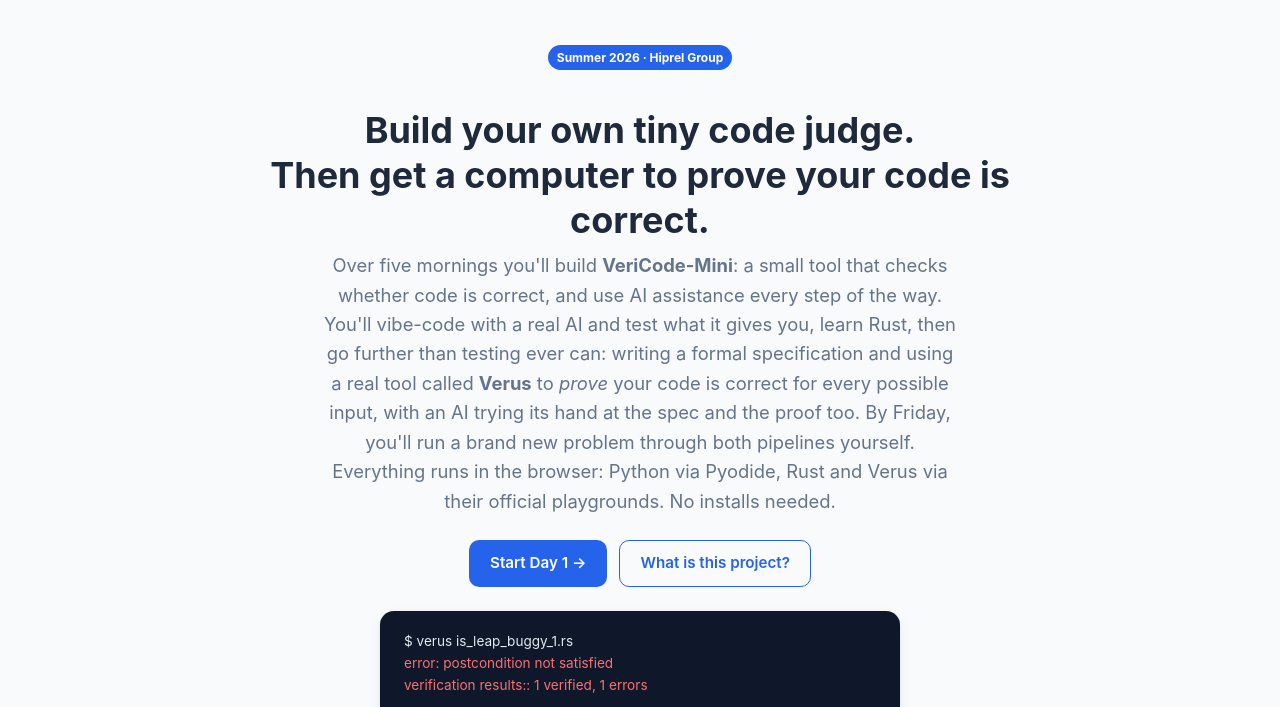
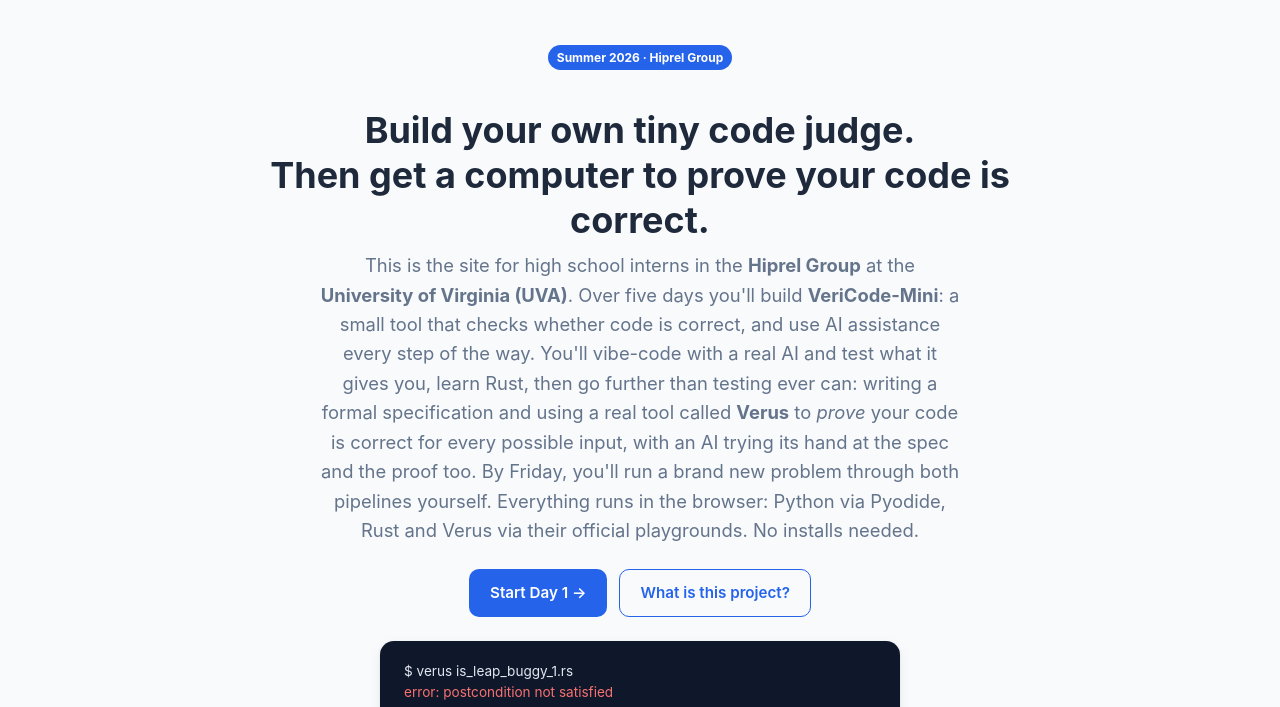
Before and after one commit to HIPREL-Group/uva-hiprel-highschool-intern, a plain HTML site: page index.html in a window 1280 px wide. Shown: the part 65-772 px from the top of the page. Drawn offline with Linux system fonts and the light colour scheme.

Commit message:
update, clarify website intent

```diff
--- a/index.html
+++ b/index.html
@@ -3,7 +3,7 @@
 <head>
 <meta charset="utf-8">
 <meta name="viewport" content="width=device-width, initial-scale=1">
-<title>VeriCode-Mini &middot; HS Internship</title>
+<title>VeriCode-Mini &middot; Hiprel Group HS Internship, UVA</title>
 <link rel="icon" href="icon/image_nontrans.png">
 <link rel="stylesheet" href="css/style.css">
 </head>
@@ -31,12 +31,14 @@
     <span class="day-badge">Summer 2026 &middot; Hiprel Group</span>
     <h1>Build your own tiny code judge.<br>Then get a computer to prove your code is correct.</h1>
     <p class="lead">
-      Over five mornings you'll build <strong>VeriCode-Mini</strong>: a small tool
-      that checks whether code is correct, and use AI assistance every step of the
-      way. You'll vibe-code with a real AI and test what it gives you, learn Rust,
-      then go further than testing ever can: writing a formal specification and using
-      a real tool called <strong>Verus</strong> to <em>prove</em> your code is correct
-      for every possible input, with an AI trying its hand at the spec and the proof
+      This is the site for high school interns in the <strong>Hiprel Group</strong>
+      at the <strong>University of Virginia (UVA)</strong>. Over five days you'll
+      build <strong>VeriCode-Mini</strong>: a small tool that checks whether code
+      is correct, and use AI assistance every step of the way. You'll vibe-code
+      with a real AI and test what it gives you, learn Rust, then go further than
+      testing ever can: writing a formal specification and using a real tool
+      called <strong>Verus</strong> to <em>prove</em> your code is correct for
+      every possible input, with an AI trying its hand at the spec and the proof
       too. By Friday, you'll run a brand new problem through both pipelines yourself.
       Everything runs in the browser: Python via Pyodide, Rust and Verus via their
       official playgrounds. No installs needed.
```
